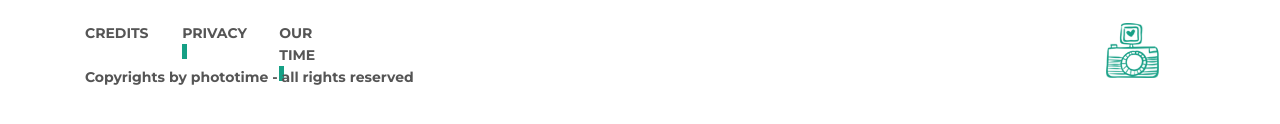
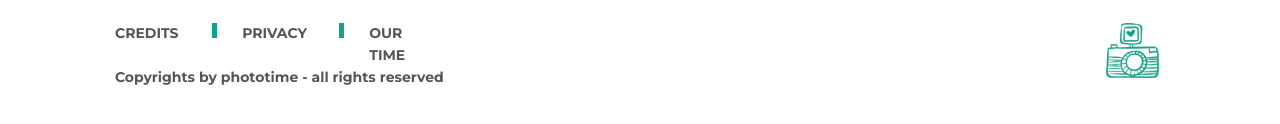
Before and after one commit to MichalAW/40.Your-life-site, a website built with Parcel: page src/index.html in a window 1280 px wide. Shown: the part 3472-3596 px from the top of the page. Built offline with nearby package versions, Linux system fonts and the light colour scheme.

Commit message:
vertical line sass

```diff
--- a/src/css/style.css
+++ b/src/css/style.css
@@ -46,6 +46,7 @@ footer {
   padding: 25px 0 36px 0; }
   footer p {
     font-size: 14px;
+    padding-left: 30px;
     letter-spacing: 0px;
     line-height: 22px;
     font-family: "Montserrat", sans-serif;
@@ -504,7 +505,8 @@ footer {
   position: absolute;
   height: 15px;
   display: block;
-  z-index: -1; }
+  z-index: -1;
+  top: 1px; }
 
 .container-footer {
   display: flex; }
```
